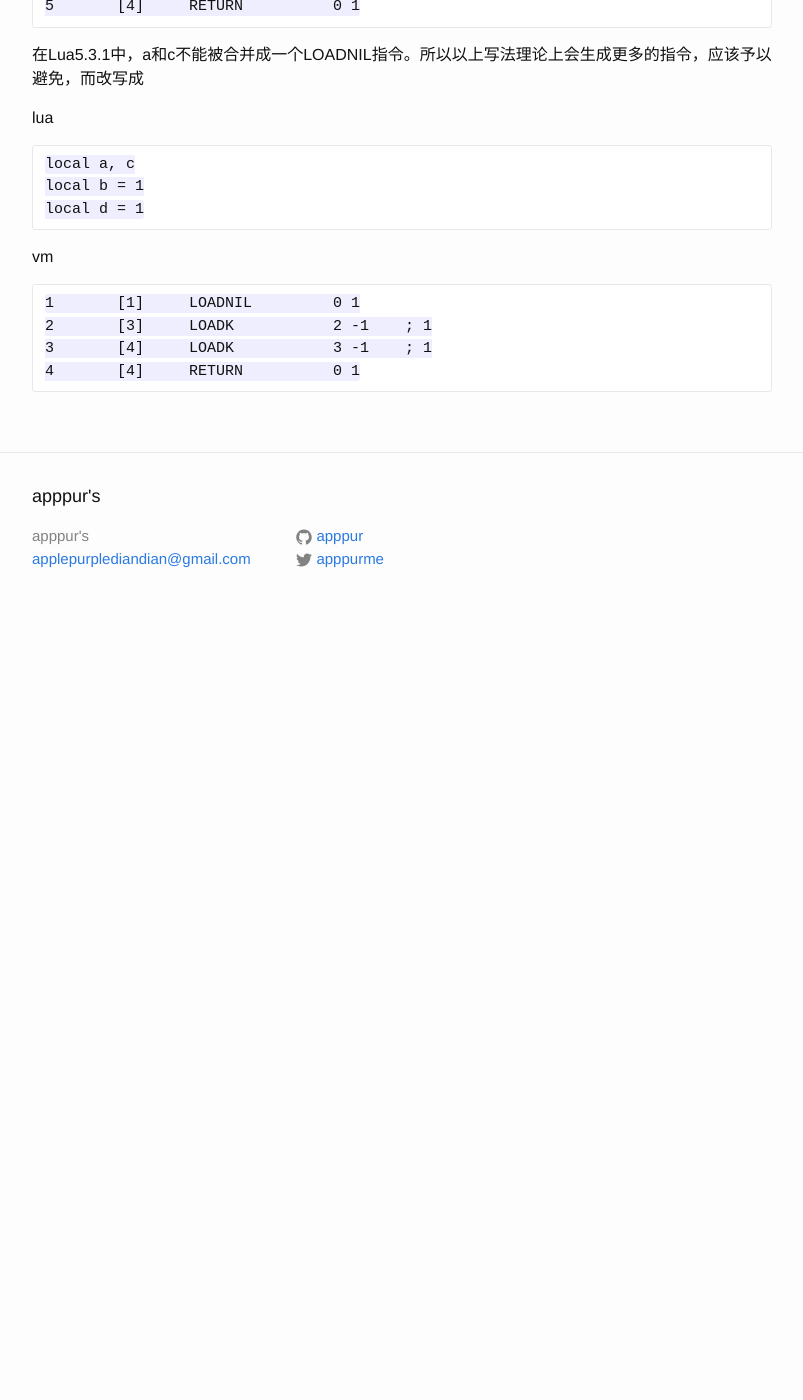
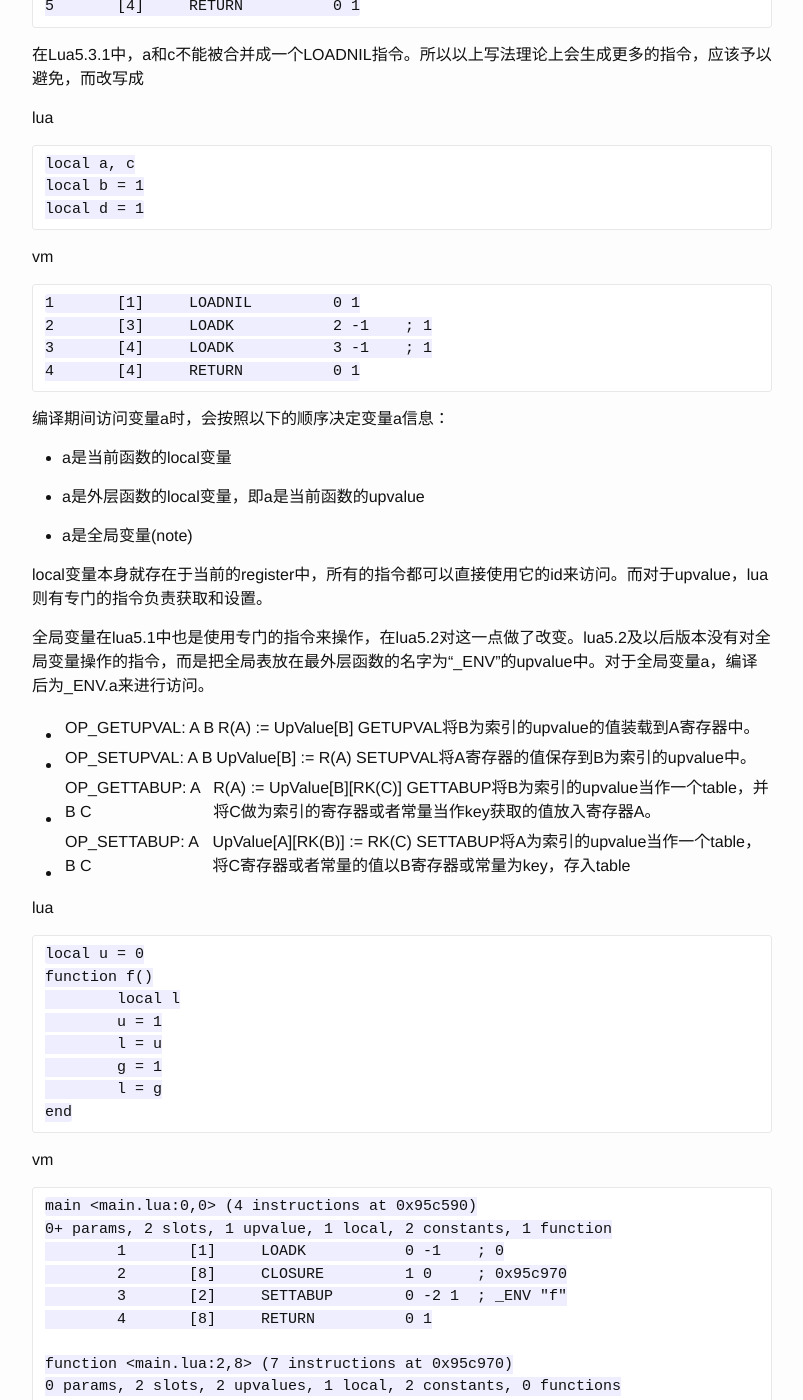
Before and after one commit to apppur/apppur.github.io, a Jekyll site: the page built from _posts/2015-7-2-lua-instruction.markdown, in a window 1280 px wide and 1400 px high, scrolled down 4559 px. Shown: the whole window, without its empty margins (238-1041 px from the left). Built offline with Jekyll 4.4.1, drawn with Linux system fonts in a browser that asks for light colours; before the commit the page ends 5189 px from its top, so only the background shows below that; some of the changed text lies outside the part shown.

Commit message:
add Upvalues & Globals instruction

```diff
--- a/_posts/2015-7-2-lua-instruction.markdown
+++ b/_posts/2015-7-2-lua-instruction.markdown
@@ -187,3 +187,56 @@ vm
 	2	[3]	LOADK    	2 -1	; 1
 	3	[4]	LOADK    	3 -1	; 1
 	4	[4]	RETURN   	0 1
+
+编译期间访问变量a时，会按照以下的顺序决定变量a信息：
+
+* a是当前函数的local变量
+
+* a是外层函数的local变量，即a是当前函数的upvalue
+
+* a是全局变量(note)
+
+local变量本身就存在于当前的register中，所有的指令都可以直接使用它的id来访问。而对于upvalue，lua则有专门的指令负责获取和设置。
+
+全局变量在lua5.1中也是使用专门的指令来操作，在lua5.2对这一点做了改变。lua5.2及以后版本没有对全局变量操作的指令，而是把全局表放在最外层函数的名字为“_ENV”的upvalue中。对于全局变量a，编译后为_ENV.a来进行访问。
+
+* OP_GETUPVAL: A B | R(A) := UpValue[B] GETUPVAL将B为索引的upvalue的值装载到A寄存器中。
+
+* OP_SETUPVAL: A B | UpValue[B] := R(A) SETUPVAL将A寄存器的值保存到B为索引的upvalue中。
+
+* OP_GETTABUP: A B C | R(A) := UpValue[B][RK(C)] GETTABUP将B为索引的upvalue当作一个table，并将C做为索引的寄存器或者常量当作key获取的值放入寄存器A。
+
+* OP_SETTABUP: A B C | UpValue[A][RK(B)] := RK(C) SETTABUP将A为索引的upvalue当作一个table，将C寄存器或者常量的值以B寄存器或常量为key，存入table
+
+lua
+
+	local u = 0
+	function f()
+    	local l
+    	u = 1
+    	l = u
+    	g = 1
+    	l = g
+	end
+
+vm
+
+	main <main.lua:0,0> (4 instructions at 0x95c590)
+	0+ params, 2 slots, 1 upvalue, 1 local, 2 constants, 1 function
+		1	[1]	LOADK    	0 -1	; 0
+		2	[8]	CLOSURE  	1 0	; 0x95c970
+		3	[2]	SETTABUP 	0 -2 1	; _ENV "f"
+		4	[8]	RETURN   	0 1
+
+	function <main.lua:2,8> (7 instructions at 0x95c970)
+	0 params, 2 slots, 2 upvalues, 1 local, 2 constants, 0 functions
+		1	[3]	LOADNIL  	0 0
+		2	[4]	LOADK    	1 -1	; 1
+		3	[4]	SETUPVAL 	1 0	; u
+		4	[5]	GETUPVAL 	0 0	; u
+		5	[6]	SETTABUP 	1 -2 -1	; _ENV "g" 1
+		6	[7]	GETTABUP 	0 1 -2	; _ENV "g"
+		7	[8]	RETURN   	0 1
+
+上述代码片断包括一个主函数和一个内嵌函数，根据变量规则，在内嵌函数中，l是local变量，u是upvalue，g既不是local，也不是upvalue，当作全局变量处理。
+在内嵌函数，首先LOADNIL为local变量赋值，然后用LOADK和SETUPVAL组合，完成 u = 1。1是一个常量，存在于常量表中，而lua没有常量与upvalue的直接操作指令，所以需要先把常量1装在到临时寄存器1种，然后将寄存器1的值赋给upvalue 0，也就是u。GETUPVAL将upvalue u赋给local变量l。SETTABUP和GETTABUP就是前面提到的对全局变量的处理了。g=1被转化为_ENV.g=1。_ENV是系统预先设置在主函数中的upvalue，所以对于全局变量g的访问被转化成对upvalue[_ENV][g]的访问。SETTABUP将upvalue 1(_ENV代表的upvalue)作为一个table，将常量表2（常量"g"）作为key的值设置为常量表1（常量1）；GETTABUP则是将upvalue 1作为table，将常量表2为key的值赋给寄存器0（local l）。
```
